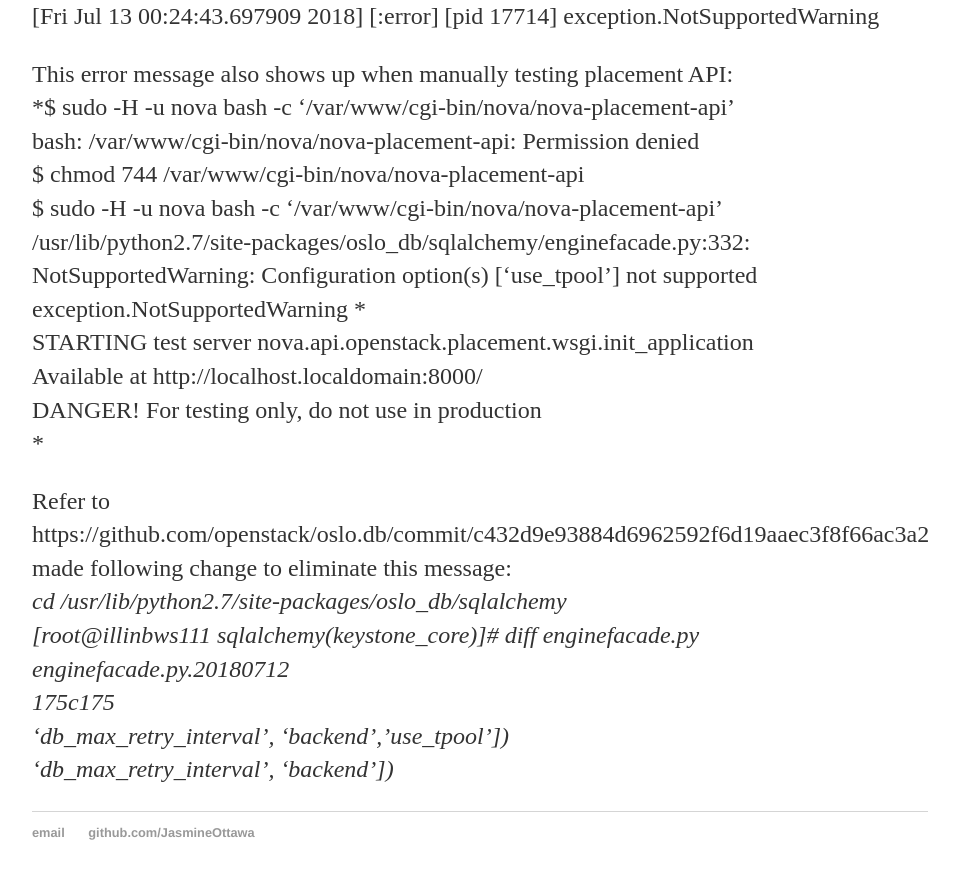
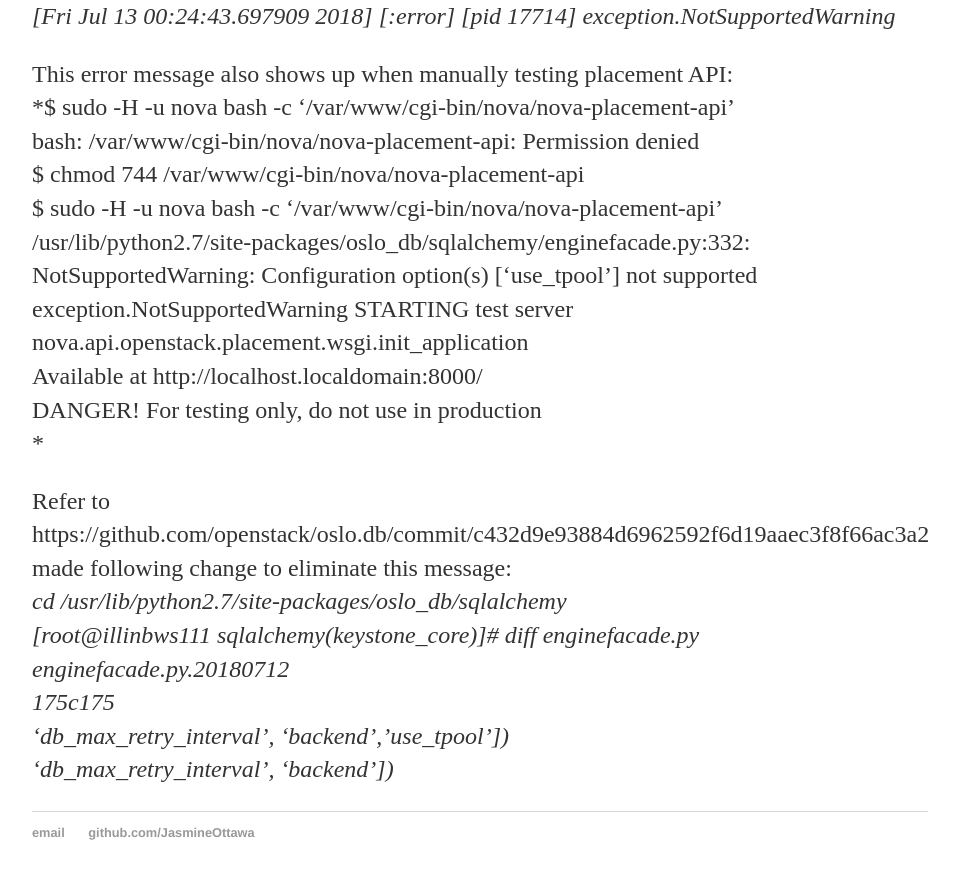
Before and after one commit to JasmineOttawa/JasmineOttawa.github.io, a Jekyll site: the page built from _posts/2018-07-06-createInstanceInOpenStack.md, in a window 1280 px wide and 900 px high, scrolled down 1941 px. Shown: the top 879 px of the window, without its empty margins (160-1119 px from the left). Built offline with Jekyll 4.4.1, drawn with Linux system fonts in a browser that asks for light colours.

```diff
--- a/_posts/2018-07-06-createInstanceInOpenStack.md
+++ b/_posts/2018-07-06-createInstanceInOpenStack.md
@@ -41,8 +41,8 @@ now instance could be created succesfully.
 # Manual test placement API #
 
 Review /var/log/httpd/placement_wsgi_error.log, there is another error message though:
-[Fri Jul 13 00:24:43.697804 2018] [:error] [pid 17714] /usr/lib/python2.7/site-packages/oslo_db/sqlalchemy/enginefacade.py:332: NotSupportedWarning: Configuration option(s) ['use_tpool'] not supported
-[Fri Jul 13 00:24:43.697909 2018] [:error] [pid 17714]   exception.NotSupportedWarning
+*[Fri Jul 13 00:24:43.697804 2018] [:error] [pid 17714] /usr/lib/python2.7/site-packages/oslo_db/sqlalchemy/enginefacade.py:332: NotSupportedWarning: Configuration option(s) ['use_tpool'] not supported
+[Fri Jul 13 00:24:43.697909 2018] [:error] [pid 17714]   exception.NotSupportedWarning*
 
 This error message also shows up when manually testing placement API:
 *$ sudo -H -u nova bash -c '/var/www/cgi-bin/nova/nova-placement-api'
@@ -50,7 +50,7 @@ bash: /var/www/cgi-bin/nova/nova-placement-api: Permission denied
 $ chmod 744 /var/www/cgi-bin/nova/nova-placement-api
 $ sudo -H -u nova bash -c '/var/www/cgi-bin/nova/nova-placement-api'
 /usr/lib/python2.7/site-packages/oslo_db/sqlalchemy/enginefacade.py:332: NotSupportedWarning: Configuration option(s) ['use_tpool'] not supported
-  exception.NotSupportedWarning  *
+  exception.NotSupportedWarning
 STARTING test server nova.api.openstack.placement.wsgi.init_application
 Available at http://localhost.localdomain:8000/
 DANGER! For testing only, do not use in production
```
